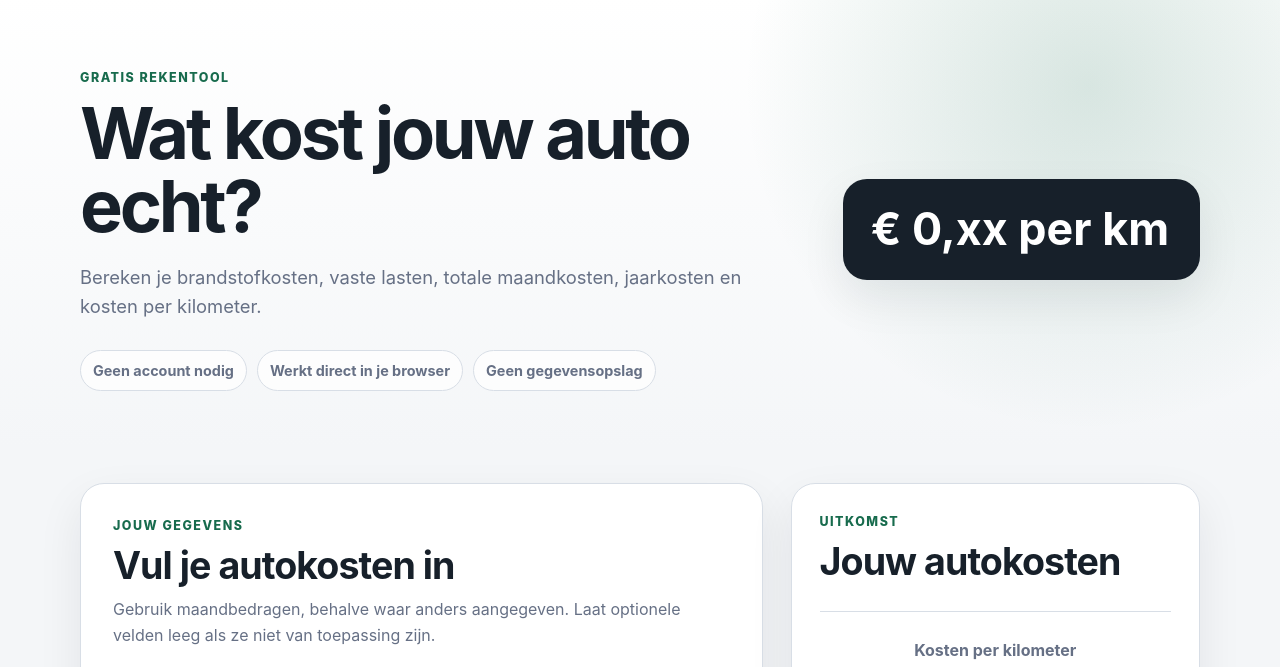
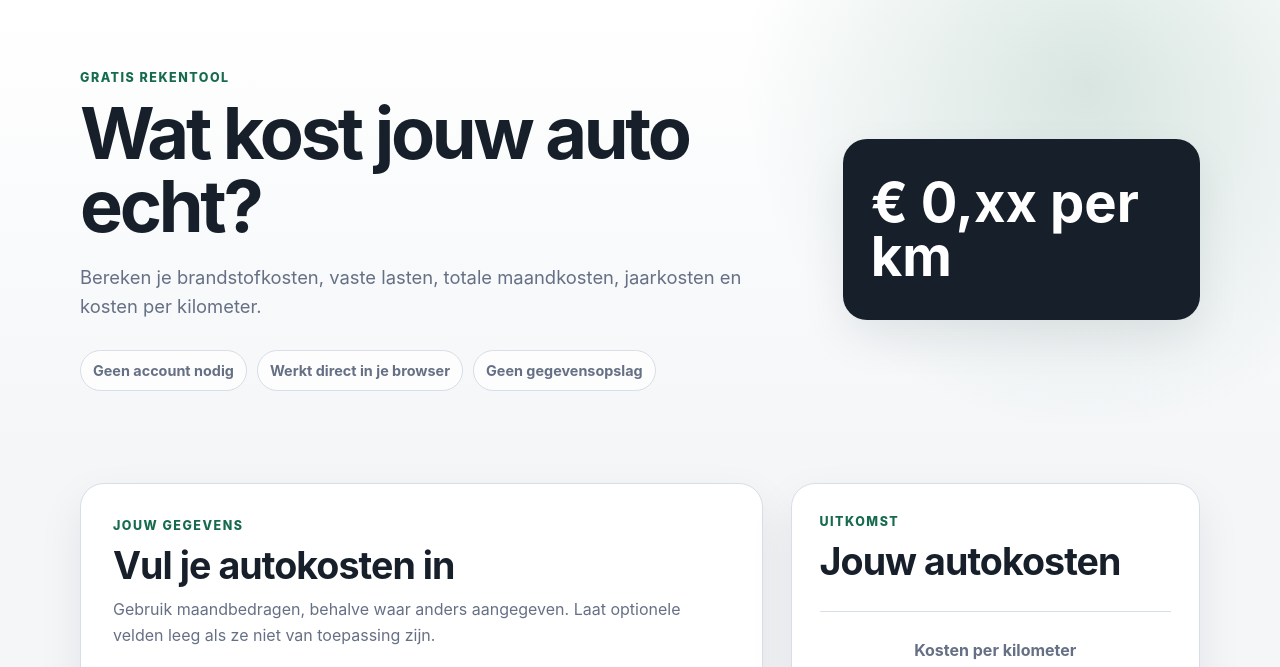
Before and after one commit to boozieboye/AutoCalc, a plain HTML site: page index.html in a window 1280 px wide. Shown: the part 73-740 px from the top of the page. Drawn offline with Linux system fonts and the light colour scheme.

Commit message:
Restore hero result styling

```diff
--- a/style.css
+++ b/style.css
@@ -37,7 +37,8 @@ h2 { margin-bottom: 10px; font-size: clamp(1.65rem, 3vw, 2.35rem); line-height:
 .hero-points { display: flex; flex-wrap: wrap; gap: 10px; }
 .hero-points span { padding: 8px 12px; border: 1px solid var(--border); border-radius: 999px; background: rgba(255,255,255,.75); color: var(--muted); font-size: .9rem; font-weight: 700; }
 .hero-card { padding: 28px; border-radius: var(--radius-large); background: var(--text); color: white; box-shadow: var(--shadow); }
-.hero-card strong { display: block; font-size: clamp(1.8rem, 4vw, 2.8rem); line-height: 1; white-space: nowrap; }
+.hero-card span { color: rgba(255,255,255,.7); }
+.hero-card strong { display: block; margin: 8px 0; font-size: clamp(2rem, 5vw, 3.4rem); line-height: 1; }
 .calculator-section { padding: 36px 0 80px; }
 .calculator-layout { display: grid; grid-template-columns: minmax(0,1.25fr) minmax(320px,.75fr); gap: 28px; align-items: start; }
 .calculator-card, .results-card { border: 1px solid var(--border); border-radius: var(--radius-large); background: var(--surface); box-shadow: var(--shadow); }
```
